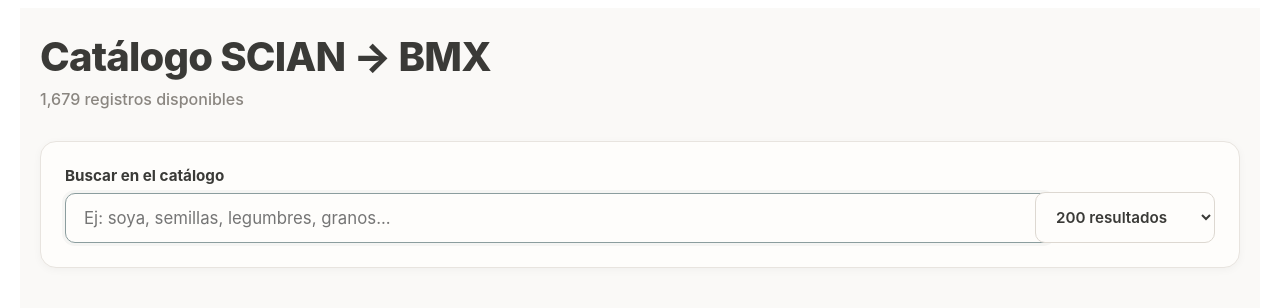
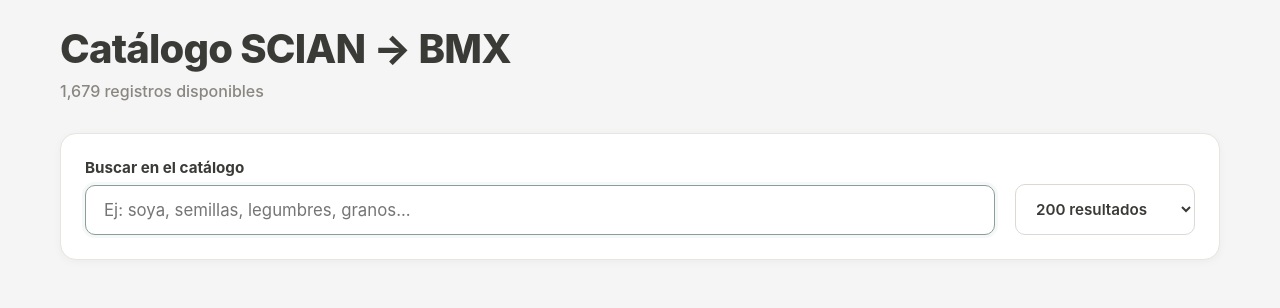
Before and after one commit to FabricioRegalado/catalogo-scian-bmx, a React (Vite) app: page / in a window 1280 px wide. Shown: the top 308 px of the page. Built offline with nearby package versions, Linux system fonts and the light colour scheme.

Commit message:
Cambios en colorimetira genral (fondo de la pagina)

```diff
--- a/src/App.jsx
+++ b/src/App.jsx
@@ -1,6 +1,11 @@
 import { useEffect, useMemo, useState } from "react";
 import catalogoData from "../public/catalogo.json";
 
+/**
+ * Normaliza texto para búsquedas: convierte a minúsculas, elimina acentos y espacios extras
+ * @param {string} s - Texto a normalizar
+ * @returns {string} Texto normalizado
+ */
 function normalizeText(s) {
   return String(s || "")
     .toLowerCase()
@@ -10,6 +15,12 @@ function normalizeText(s) {
     .trim();
 }
 
+/**
+ * Hook personalizado que debouncea un valor para evitar actualizaciones excesivas
+ * @param {any} value - Valor a desbouncer
+ * @param {number} delay - Tiempo de espera en milisegundos (default: 250ms)
+ * @returns {any} Valor debounceado
+ */
 function useDebouncedValue(value, delay = 250) {
   const [debounced, setDebounced] = useState(value);
 
@@ -21,13 +32,21 @@ function useDebouncedValue(value, delay = 250) {
   return debounced;
 }
 
+/**
+ * Componente principal del catálogo SCIAN → BMX
+ * Permite buscar y visualizar correspondencias entre clasificaciones SCIAN y BMX
+ */
 export default function App() {
+  // Estado: todos los registros del catálogo
   const [rows, setRows] = useState([]);
+  // Estado: término de búsqueda actual
   const [q, setQ] = useState("");
+  // Término de búsqueda con debounce para optimizar el renderizado
   const debouncedQ = useDebouncedValue(q, 250);
+  // Estado: límite de resultados a mostrar
   const [maxToShow, setMaxToShow] = useState(200);
 
-  // Cargar catálogo ya convertido a JSON
+  // Cargar catálogo ya convertido a JSON al montar el componente
   useEffect(() => {
     try {
       const data = catalogoData;
@@ -38,7 +57,7 @@ export default function App() {
     }
   }, []);
 
-  // Filtrar por DescripcionCIAN
+  // Filtrar registros por DescripcionCIAN según el término de búsqueda
   const results = useMemo(() => {
     const term = normalizeText(debouncedQ);
     if (!term) return [];
@@ -47,7 +66,7 @@ export default function App() {
     );
   }, [debouncedQ, rows]);
 
-  // Agrupar por DescripcionCIAN
+  // Agrupar resultados por DescripcionCIAN para mejor visualización
   const grouped = useMemo(() => {
     const map = new Map();
     for (const r of results) {
@@ -61,7 +80,7 @@ export default function App() {
     }));
   }, [results]);
 
-  // Limitar render
+  // Limitar la cantidad de resultados renderizados para optimizar performance
   const groupedLimited = useMemo(() => {
     let count = 0;
     const out = [];
@@ -86,8 +105,9 @@ export default function App() {
       fontFamily: "-apple-system, BlinkMacSystemFont, 'Segoe UI', sans-serif",
       color: "#525047",
       minHeight: "100vh",
-      backgroundColor: "#faf9f7"
+      backgroundColor: "#f5f5f5"
     }}>
+      {/* Encabezado con título y contador de registros */}
       <div style={{ marginBottom: "32px" }}>
         <h1 style={{
           margin: "0 0 8px 0",
@@ -103,8 +123,9 @@ export default function App() {
         </p>
       </div>
 
+      {/* Panel de búsqueda y configuración */}
       <div style={{
-        backgroundColor: "#fefdfb",
+        backgroundColor: "#ffffff",
         padding: "24px",
         borderRadius: "16px",
         display: "grid",
@@ -114,6 +135,7 @@ export default function App() {
         border: "1px solid #e8e4df",
         boxShadow: "0 2px 8px rgba(0, 0, 0, 0.04)"
       }}>
+        {/* Input de búsqueda */}
         <div>
           <label style={{ display: "block", marginBottom: "8px", fontSize: "0.95rem", fontWeight: "700", color: "#3a3a37" }}>
             Buscar en el catálogo
@@ -130,24 +152,25 @@ export default function App() {
               borderRadius: "10px",
               border: "1px solid #ddd8d1",
               outline: "none",
-              backgroundColor: "#faf9f7",
+              backgroundColor: "#f5f5f5",
               transition: "all 0.2s",
               fontFamily: "inherit",
               color: "#3a3a37"
             }}
             onFocus={(e) => {
               e.target.style.borderColor = "#8b9d9e";
-              e.target.style.backgroundColor = "#fefdfb";
+              e.target.style.backgroundColor = "#ffffff";
               e.target.style.boxShadow = "0 0 0 3px rgba(139, 157, 158, 0.08)";
             }}
             onBlur={(e) => {
               e.target.style.borderColor = "#ddd8d1";
-              e.target.style.backgroundColor = "#faf9f7";
+              e.target.style.backgroundColor = "#f5f5f5";
               e.target.style.boxShadow = "none";
             }}
           />
         </div>
 
+        {/* Selector de límite de resultados */}
         <div style={{ display: "flex", flexDirection: "column", justifyContent: "flex-end" }}>
           <select
             value={maxToShow}
@@ -158,7 +181,7 @@ export default function App() {
               fontWeight: "600",
               borderRadius: "10px",
               border: "1px solid #ddd8d1",
-              backgroundColor: "#fefdfb",
+              backgroundColor: "#ffffff",
               outline: "none",
               cursor: "pointer",
               minWidth: "180px",
@@ -183,6 +206,7 @@ export default function App() {
         </div>
       </div>
 
+      {/* Información de resultados encontrados */}
       {debouncedQ.trim() && (
         <div style={{ marginBottom: "24px", padding: "16px 20px", backgroundColor: "#f0f4f3", borderRadius: "12px", border: "1px solid #dce5e2", fontSize: "1rem", color: "#496b6d", fontWeight: "600" }}>
           Encontradas <span style={{ fontSize: "1.2rem", color: "#3a3a37" }}>{results.length}</span> coincidencias
@@ -194,12 +218,14 @@ export default function App() {
         </div>
       )}
 
+      {/* Contenedor de resultados agrupados */}
       <div>
+        {/* Mapear cada grupo de DescripcionCIAN */}
         {groupedLimited.out.map((g) => (
           <div
             key={g.DescripcionCIAN}
             style={{
-              backgroundColor: "#fefdfb",
+              backgroundColor: "#ffffff",
               borderRadius: "14px",
               marginBottom: "28px",
               overflow: "hidden",
@@ -220,18 +246,19 @@ export default function App() {
               {g.DescripcionCIAN}
             </div>
 
+            {/* Mostrar tabla si hay items, sino mostrar mensaje de categoría sin datos */}
             {g.items.length > 0 ? (
               <div style={{ overflowX: "auto" }}>
                 <table style={{ width: "100%", borderCollapse: "collapse", fontSize: "1rem" }}>
                   <thead>
-                    <tr style={{ textAlign: "left", borderBottom: "1px solid #e8e4df", backgroundColor: "#faf9f7" }}>
+                    <tr style={{ textAlign: "left", borderBottom: "1px solid #e8e4df", backgroundColor: "#f5f5f5" }}>
                       <th style={{ padding: "16px 24px", color: "#525047", fontWeight: "700", width: "200px" }}>Actividad BMX</th>
                       <th style={{ padding: "16px 24px", color: "#525047", fontWeight: "700" }}>Descripción</th>
                     </tr>
                   </thead>
                   <tbody>
                     {g.items.map((r, idx) => (
-                      <tr key={`${r.ActividadBMX}-${idx}`} style={{ borderBottom: idx === g.items.length - 1 ? "none" : "1px solid #f0ebe5", backgroundColor: idx % 2 === 0 ? "#fefdfb" : "#faf9f7", transition: "background-color 0.2s" }}>
+                      <tr key={`${r.ActividadBMX}-${idx}`} style={{ borderBottom: idx === g.items.length - 1 ? "none" : "1px solid #f0ebe5", backgroundColor: idx % 2 === 0 ? "#ffffff" : "#f5f5f5", transition: "background-color 0.2s" }}>
                         <td style={{ padding: "16px 24px", fontFamily: "'Courier New', monospace", color: "#6b7970", fontWeight: "600", fontSize: "0.95rem" }}>
                           {r.ActividadBMX}
                         </td>
@@ -248,7 +275,7 @@ export default function App() {
                 color: "#8a8680",
                 fontSize: "1rem",
                 lineHeight: "1.8",
-                backgroundColor: "#faf9f7"
+                backgroundColor: "#f5f5f5"
               }}>
                 <p style={{ margin: "0 0 12px 0", fontSize: "1.05rem", fontWeight: "600", color: "#525047" }}>Sin actividades asignadas</p>
                 <p style={{ margin: 0, fontSize: "0.95rem" }}>Esta categoría SCIAN no tiene correspondencias con actividades BMX registradas en el catálogo actual</p>
@@ -257,13 +284,14 @@ export default function App() {
           </div>
         ))}
 
+        {/* Mensaje cuando no se encuentra ningún resultado */}
         {debouncedQ.trim() && groupedLimited.out.length === 0 && (
           <div style={{
             textAlign: "center",
             padding: "60px 40px",
             color: "#8a8680",
             fontSize: "1.15rem",
-            backgroundColor: "#fefdfb",
+            backgroundColor: "#ffffff",
             borderRadius: "14px",
             border: "1px dashed #ddd8d1"
           }}>
--- a/src/index.css
+++ b/src/index.css
@@ -0,0 +1,10 @@
+body {
+  margin: 0;
+  padding: 0;
+  background-color: #f5f5f5;
+  font-family: -apple-system, BlinkMacSystemFont, 'Segoe UI', sans-serif;
+}
+
+* {
+  box-sizing: border-box;
+}
```
